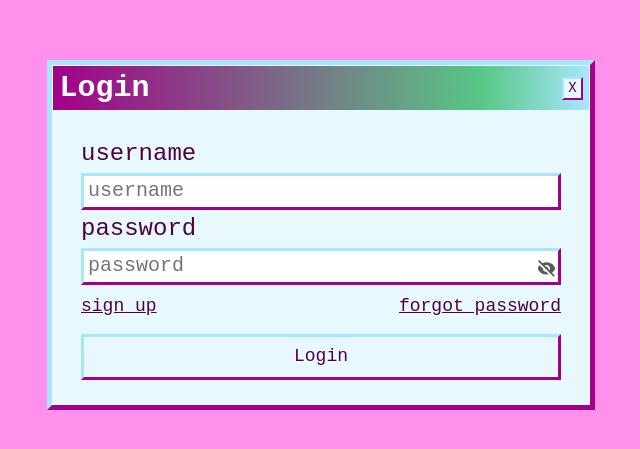
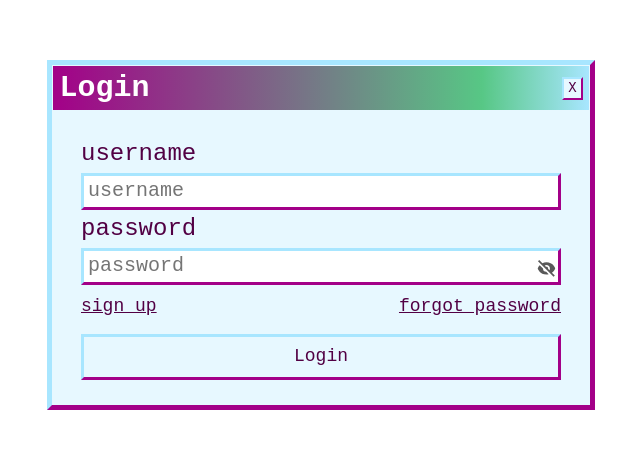
Before and after one commit to Isutomu/odin-book-frontend-top, a React (Vite) app: page /login in a window 1280 px wide. Shown: the part 165-614 px from the top of the page, without its empty margins (319-959 px from the left). Built offline with nearby package versions, Linux system fonts and the light colour scheme; no server answers.

Commit message:
:recycle: refactor: Remove positioning from 'common'
Having a positioning configuration on 'common.css' was over its
responsibilities so the needed configurations were moved to the
component's css that needed it.

```diff
--- a/src/common.css
+++ b/src/common.css
@@ -5,7 +5,7 @@
   --accent: rgba(87, 199, 133, 1);
   --secondary: #a30088;
   --inner-background: #e7f8ff;
-  --outter-background: #ff90ec;
+  --outter-background: white;
   --hover: #ff7e4b;
   --faded: #595959;
   --error: #f69393;
@@ -52,15 +52,12 @@
 }
 
 #root {
-  max-height: 100vh;
-  min-width: max(20rem, 320px);
-  /* max-width: max(80rem, 1280px); */
+  width: 100%;
+  height: 100%;
 }
 
 body {
-  display: flex;
-  justify-content: center;
-
+  width: 100vw;
   height: 100vh;
 
   font-size: var(--text-lg);
--- a/src/pages/Login/Login.module.css
+++ b/src/pages/Login/Login.module.css
@@ -1,6 +1,10 @@
-body {
+.body {
+  width: 100%;
+  height: 100%;
+
   display: flex;
-  place-items: center;
+  justify-content: center;
+  align-items: center;
 }
 
 .main {
--- a/src/pages/Login/Login.tsx
+++ b/src/pages/Login/Login.tsx
@@ -61,6 +61,7 @@
   };
 
   return (
+    <div className={styles.body}>
       <DialogBox title="Login">
         <main className={styles.main}>
           {loginMutation.isPending && <Loading loading={true} />}
@@ -96,5 +97,6 @@
           </form>
         </main>
       </DialogBox>
+    </div>
   );
 };
--- a/src/pages/Signup/Signup.module.css
+++ b/src/pages/Signup/Signup.module.css
@@ -1,6 +1,10 @@
-body {
+.body {
+  width: 100%;
+  height: 100%;
+
   display: flex;
-  place-items: center;
+  justify-content: center;
+  align-items: center;
 }
 
 .main {
--- a/src/pages/Signup/Signup.tsx
+++ b/src/pages/Signup/Signup.tsx
@@ -61,6 +61,7 @@
   };
 
   return (
+    <div className={styles.body}>
       <DialogBox title="Sign up">
         <main className={styles.main}>
           {signupMutation.isPending && <Loading loading={true} />}
@@ -99,5 +100,6 @@
           </form>
         </main>
       </DialogBox>
+    </div>
   );
 };
```
Lines whose indentation alone changed are shown as unchanged.
